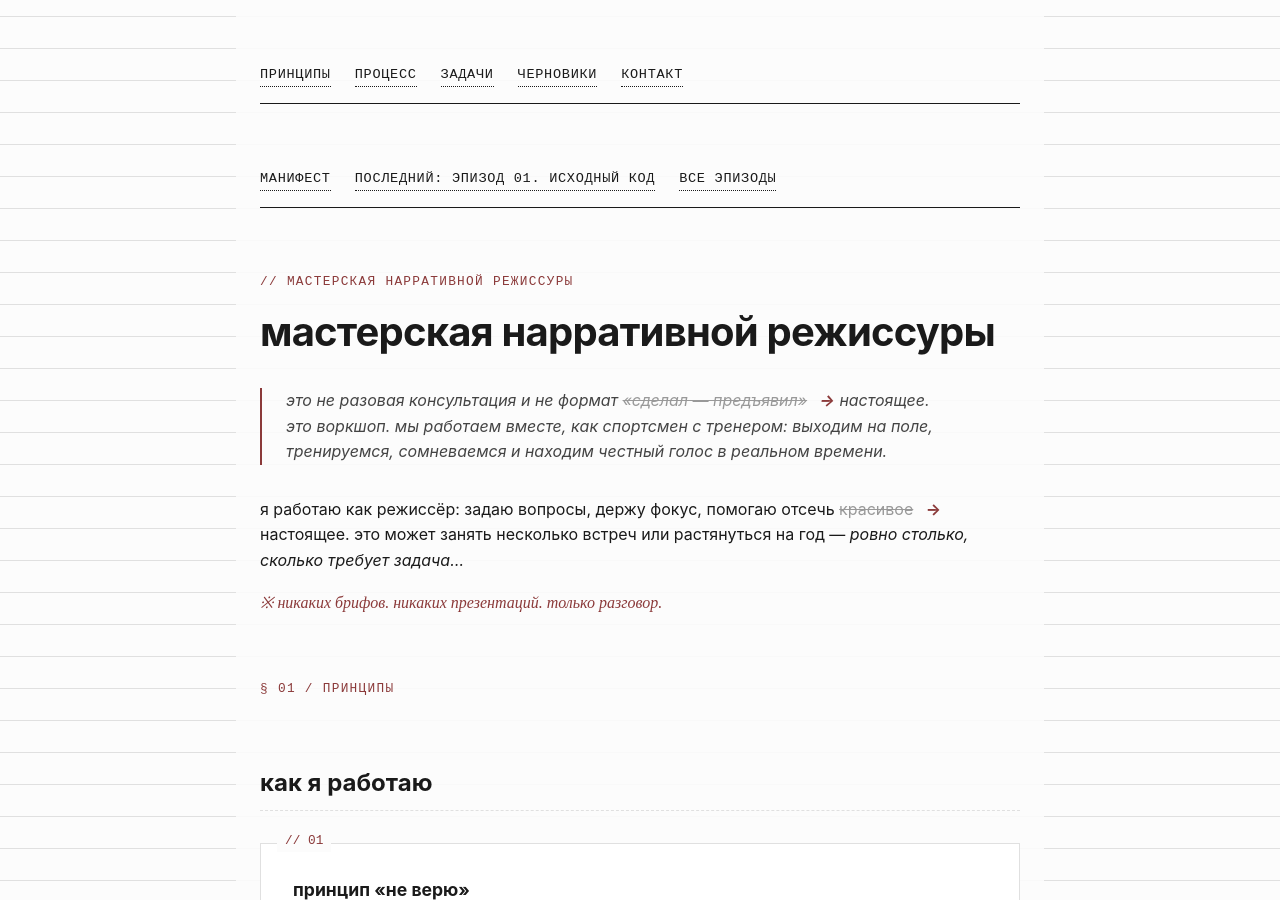
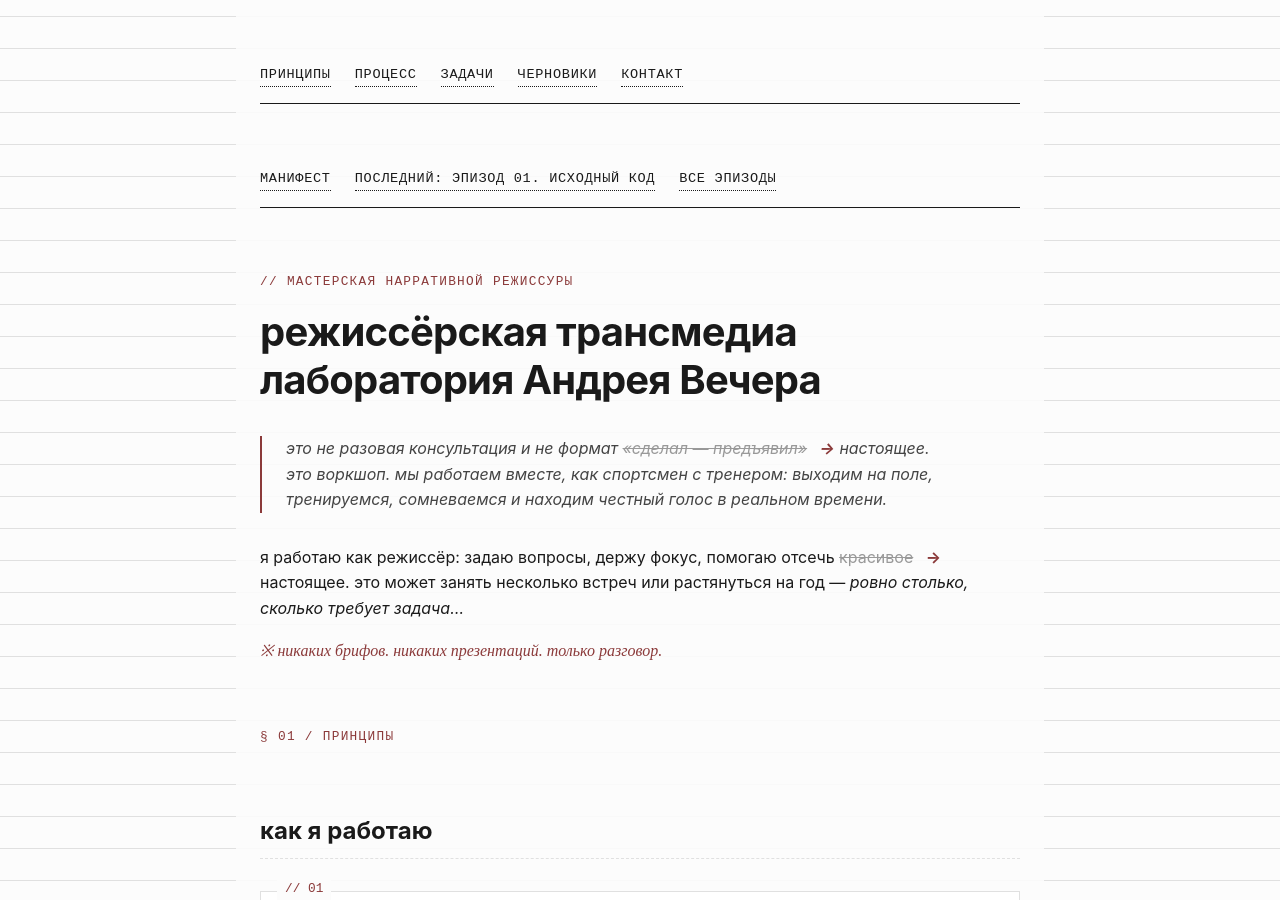
Before and after one commit to avecher/lab, a Jekyll site: the page built from index.md, in a window 1280 px wide and 900 px high. Built offline with Jekyll 4.4.1, drawn with Linux system fonts in a browser that asks for light colours.

Commit message:
Update index.md

```diff
--- a/index.md
+++ b/index.md
@@ -5,7 +5,7 @@ title: ОБРеЗКи
 
 <span class="meta-label">// мастерская нарративной режиссуры</span>
 
-# мастерская нарративной режиссуры
+# режиссёрская трансмедиа лаборатория Андрея Вечера
 
 > это не разовая консультация и не формат <span class="strikethrough">«сделал — предъявил»</span> <span class="arrow-link">→</span> настоящее.<br>
 > это воркшоп. мы работаем вместе, как спортсмен с тренером: выходим на поле, тренируемся, сомневаемся и находим честный голос в реальном времени.
```
